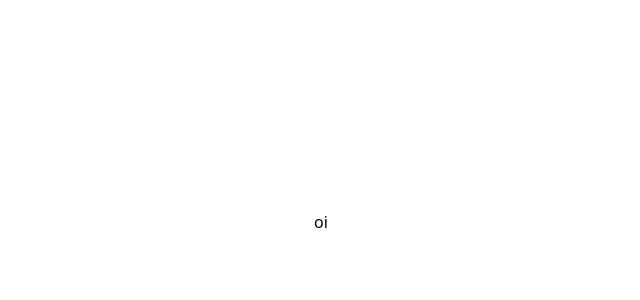
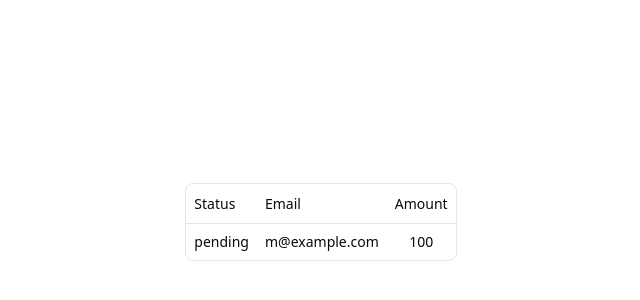
Before and after one commit to mateuscarvalhodev/pltest, a React (Vite) app: page /clients in a window 1280 px wide. Shown: the part 178-478 px from the top of the page, without its empty margins (319-959 px from the left). Built offline with nearby package versions, Linux system fonts and the light colour scheme.

Commit message:
chore(deps): update and unify lockfile entries for clsx, debug and add vite-tsconfig-paths

```diff
--- a/package.json
+++ b/package.json
@@ -11,6 +11,7 @@
   },
   "dependencies": {
     "@tailwindcss/vite": "^4.0.17",
+    "@tanstack/react-table": "^8.21.2",
     "axios": "^1.8.4",
     "class-variance-authority": "^0.7.1",
     "clsx": "^2.1.1",
@@ -37,6 +38,7 @@
     "ts-node": "^10.9.2",
     "typescript": "~5.7.2",
     "typescript-eslint": "^8.24.1",
-    "vite": "^6.2.0"
+    "vite": "^6.2.0",
+    "vite-tsconfig-paths": "^5.1.4"
   }
 }
--- /dev/null
+++ b/src/components/ui/table.tsx
@@ -0,0 +1,114 @@
+import * as React from "react"
+
+import { cn } from "@/lib/utils"
+
+function Table({ className, ...props }: React.ComponentProps<"table">) {
+  return (
+    <div
+      data-slot="table-container"
+      className="relative w-full overflow-x-auto"
+    >
+      <table
+        data-slot="table"
+        className={cn("w-full caption-bottom text-sm", className)}
+        {...props}
+      />
+    </div>
+  )
+}
+
+function TableHeader({ className, ...props }: React.ComponentProps<"thead">) {
+  return (
+    <thead
+      data-slot="table-header"
+      className={cn("[&_tr]:border-b", className)}
+      {...props}
+    />
+  )
+}
+
+function TableBody({ className, ...props }: React.ComponentProps<"tbody">) {
+  return (
+    <tbody
+      data-slot="table-body"
+      className={cn("[&_tr:last-child]:border-0", className)}
+      {...props}
+    />
+  )
+}
+
+function TableFooter({ className, ...props }: React.ComponentProps<"tfoot">) {
+  return (
+    <tfoot
+      data-slot="table-footer"
+      className={cn(
+        "bg-muted/50 border-t font-medium [&>tr]:last:border-b-0",
+        className
+      )}
+      {...props}
+    />
+  )
+}
+
+function TableRow({ className, ...props }: React.ComponentProps<"tr">) {
+  return (
+    <tr
+      data-slot="table-row"
+      className={cn(
+        "hover:bg-muted/50 data-[state=selected]:bg-muted border-b transition-colors",
+        className
+      )}
+      {...props}
+    />
+  )
+}
+
+function TableHead({ className, ...props }: React.ComponentProps<"th">) {
+  return (
+    <th
+      data-slot="table-head"
+      className={cn(
+        "text-foreground h-10 px-2 text-left align-middle font-medium whitespace-nowrap [&:has([role=checkbox])]:pr-0 [&>[role=checkbox]]:translate-y-[2px]",
+        className
+      )}
+      {...props}
+    />
+  )
+}
+
+function TableCell({ className, ...props }: React.ComponentProps<"td">) {
+  return (
+    <td
+      data-slot="table-cell"
+      className={cn(
+        "p-2 align-middle whitespace-nowrap [&:has([role=checkbox])]:pr-0 [&>[role=checkbox]]:translate-y-[2px]",
+        className
+      )}
+      {...props}
+    />
+  )
+}
+
+function TableCaption({
+  className,
+  ...props
+}: React.ComponentProps<"caption">) {
+  return (
+    <caption
+      data-slot="table-caption"
+      className={cn("text-muted-foreground mt-4 text-sm", className)}
+      {...props}
+    />
+  )
+}
+
+export {
+  Table,
+  TableHeader,
+  TableBody,
+  TableFooter,
+  TableHead,
+  TableRow,
+  TableCell,
+  TableCaption,
+}
--- /dev/null
+++ b/src/pages/clients/columns.tsx
@@ -0,0 +1,25 @@
+import { ColumnDef } from '@tanstack/react-table'
+
+// This type is used to define the shape of our data.
+// You can use a Zod schema here if you want.
+export type Payment = {
+  id: string
+  amount: number
+  status: 'pending' | 'processing' | 'success' | 'failed'
+  email: string
+}
+
+export const columns: ColumnDef<Payment>[] = [
+  {
+    accessorKey: 'status',
+    header: 'Status',
+  },
+  {
+    accessorKey: 'email',
+    header: 'Email',
+  },
+  {
+    accessorKey: 'amount',
+    header: 'Amount',
+  },
+]
--- /dev/null
+++ b/src/pages/clients/data-table.tsx
@@ -0,0 +1,78 @@
+import {
+  ColumnDef,
+  flexRender,
+  getCoreRowModel,
+  useReactTable,
+} from '@tanstack/react-table'
+
+import {
+  Table,
+  TableBody,
+  TableCell,
+  TableHead,
+  TableHeader,
+  TableRow,
+} from '@/components/ui/table'
+
+interface DataTableProps<TData, TValue> {
+  columns: ColumnDef<TData, TValue>[]
+  data: TData[]
+}
+
+export function DataTable<TData, TValue>({
+  columns,
+  data,
+}: DataTableProps<TData, TValue>) {
+  const table = useReactTable({
+    data,
+    columns,
+    getCoreRowModel: getCoreRowModel(),
+  })
+
+  return (
+    <div className='rounded-md border'>
+      <Table>
+        <TableHeader>
+          {table.getHeaderGroups().map((headerGroup) => (
+            <TableRow key={headerGroup.id}>
+              {headerGroup.headers.map((header) => {
+                return (
+                  <TableHead key={header.id}>
+                    {header.isPlaceholder
+                      ? null
+                      : flexRender(
+                        header.column.columnDef.header,
+                        header.getContext()
+                      )}
+                  </TableHead>
+                )
+              })}
+            </TableRow>
+          ))}
+        </TableHeader>
+        <TableBody>
+          {table.getRowModel().rows?.length ? (
+            table.getRowModel().rows.map((row) => (
+              <TableRow
+                key={row.id}
+                data-state={row.getIsSelected() && 'selected'}
+              >
+                {row.getVisibleCells().map((cell) => (
+                  <TableCell key={cell.id}>
+                    {flexRender(cell.column.columnDef.cell, cell.getContext())}
+                  </TableCell>
+                ))}
+              </TableRow>
+            ))
+          ) : (
+            <TableRow>
+              <TableCell colSpan={columns.length} className='h-24 text-center'>
+                No results.
+              </TableCell>
+            </TableRow>
+          )}
+        </TableBody>
+      </Table>
+    </div>
+  )
+}
--- a/src/pages/clients/index.tsx
+++ b/src/pages/clients/index.tsx
@@ -1,7 +1,25 @@
-export default function Clients() {
+import { Payment, columns } from './columns'
+import { DataTable } from './data-table'
+
+async function getData(): Promise<Payment[]> {
+  // Fetch data from your API here.
+  return [
+    {
+      id: "728ed52f",
+      amount: 100,
+      status: "pending",
+      email: "m@example.com",
+    },
+    // ...
+  ]
+}
+
+export default async function DemoPage() {
+  const data = await getData()
+
   return (
-    <>
-      oi
-    </>
+    <div className="container mx-auto py-10">
+      <DataTable columns={columns} data={data} />
+    </div>
   )
 }
--- a/vite.config.ts
+++ b/vite.config.ts
@@ -1,10 +1,12 @@
 import { defineConfig } from 'vite'
 import react from '@vitejs/plugin-react'
 import tailwindcss from '@tailwindcss/vite'
+import tsconfigPaths from 'vite-tsconfig-paths'
 // https://vite.dev/config/
 export default defineConfig({
   plugins: [
     react(),
-    tailwindcss()
+    tailwindcss(),
+    tsconfigPaths()
   ],
 })
```
Also changed, not shown: 1 other file (tests, documents, lock files or other folders).
